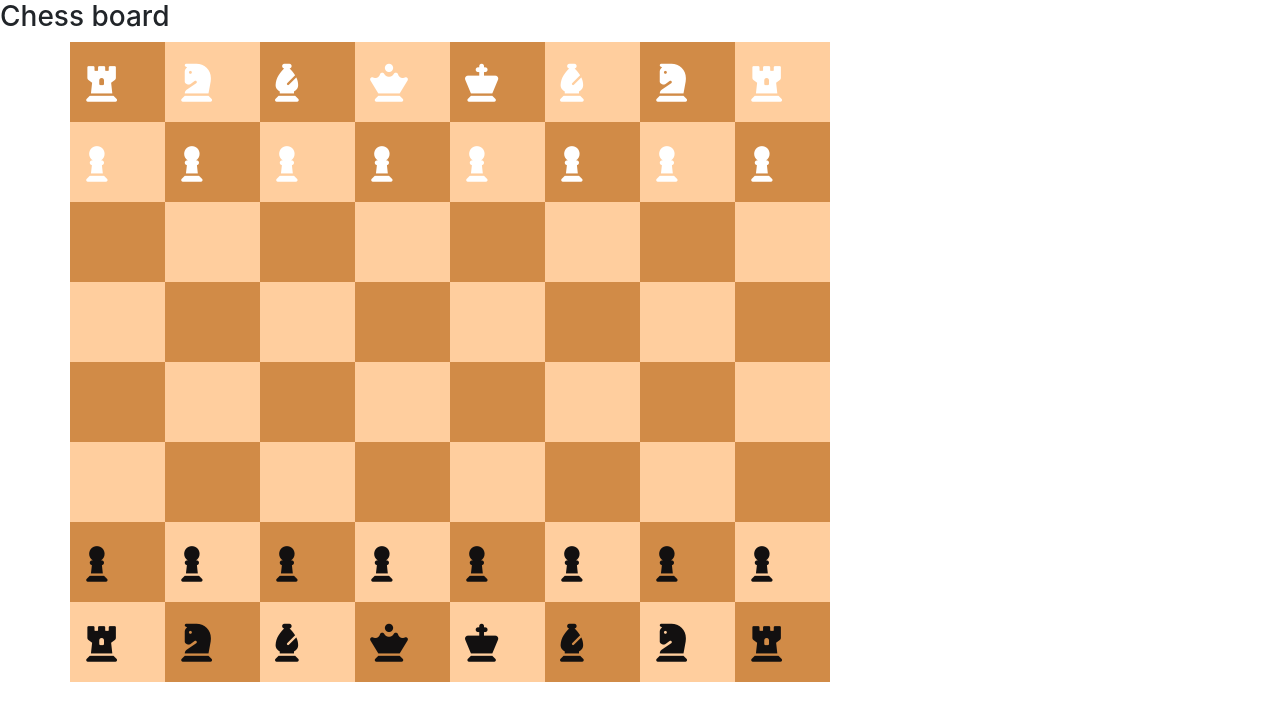
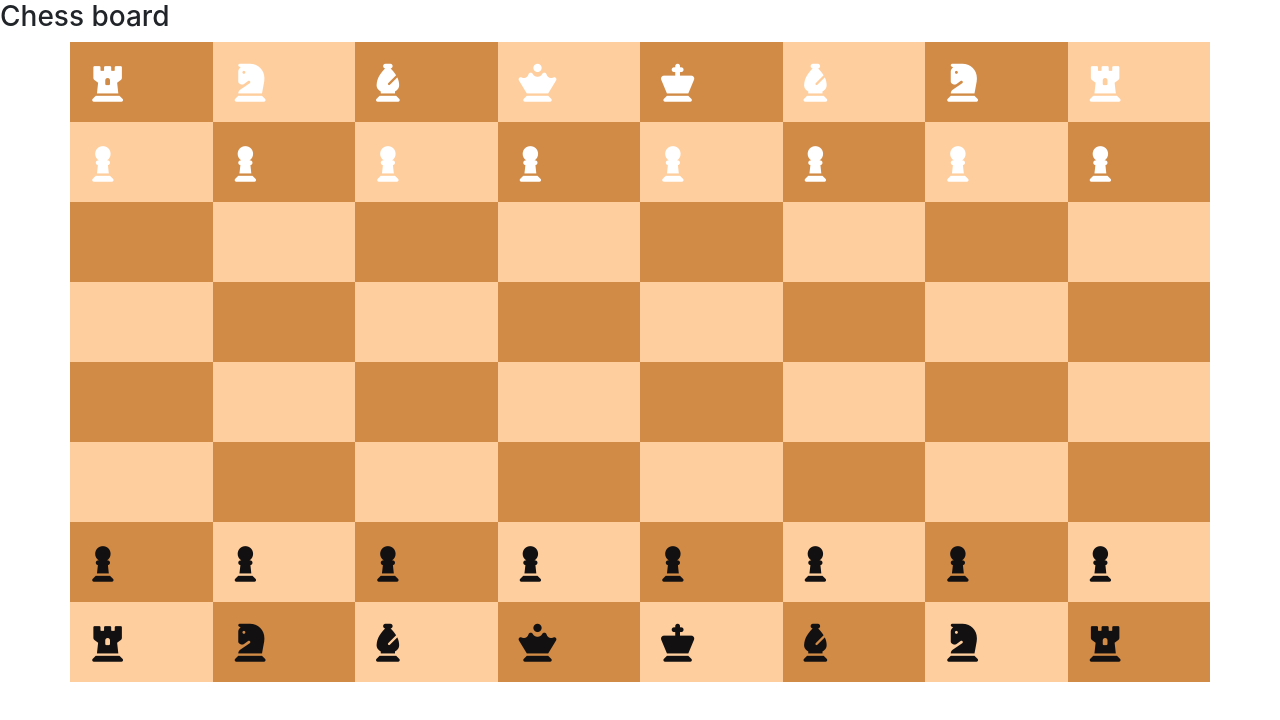
Before and after one commit to tiagoGermano/chess-trainer, a plain HTML site: page index.html in a window 1280 px wide. Drawn offline with nearby package versions, Linux system fonts and the light colour scheme.

Commit message:
rename resource found to resources and changed style of chessboard

```diff
--- a/index.html
+++ b/index.html
@@ -4,7 +4,7 @@
     <meta charset="UTF-8">
     <meta name="viewport" content="width=device-width, initial-scale=1.0">
     <link rel="stylesheet" href="https://stackpath.bootstrapcdn.com/bootstrap/4.5.0/css/bootstrap.min.css" integrity="sha384-9aIt2nRpC12Uk9gS9baDl411NQApFmC26EwAOH8WgZl5MYYxFfc+NcPb1dKGj7Sk" crossorigin="anonymous">
-    <link rel="stylesheet" href="./resource/css/main.css">
+    <link rel="stylesheet" href="./resources/css/main.css">
     <script src="https://kit.fontawesome.com/ea8d2bdcd2.js" crossorigin="anonymous"></script>
     <script src="./src/screen.js"></script>
     <script src="./src/pieceBuilder.js"></script>
--- a/resource/css/main.css
+++ b/resources/css/main.css
@@ -23,7 +23,7 @@
     font-size: 38px;
     position: relative;
     top: 12px;
-    left: 14px;
+    left: 20px;
 
 }
 
--- a/src/screen.js
+++ b/src/screen.js
@@ -20,7 +20,7 @@ class Screen {
                 squareLight = !squareLight;
 
                 let square =  `
-                    <div id='${letters[j]}${i}' class="col-md-1 square ${squareStyle}">
+                    <div id='${letters[j]}${i}' class="col-sm square ${squareStyle}">
                     </div>
                 `
                 HTMLBoardContent = HTMLBoardContent.concat(square)
```
Also changed, not shown: resource/img/queen.png (deleted).
